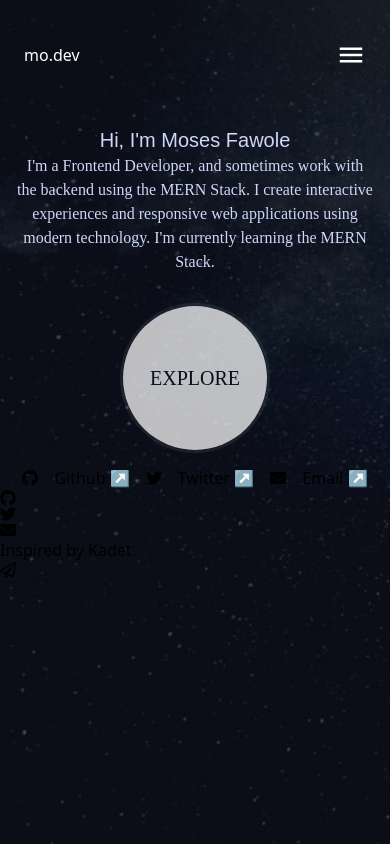
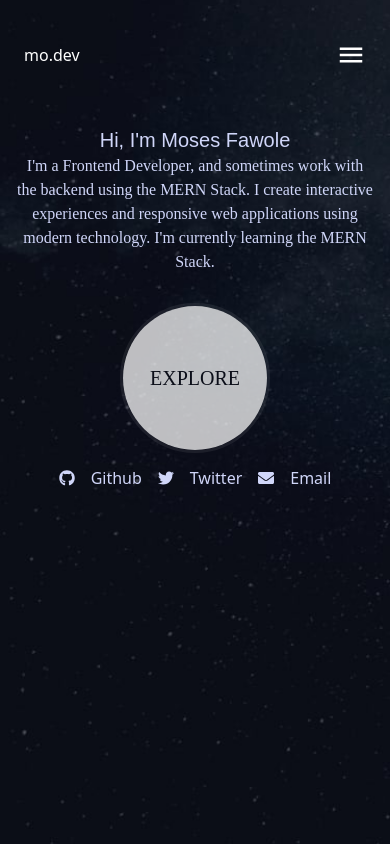
Before and after one commit to mosesfawole/portfolio, a React (Create React App) app: page / in a window 390 px wide. Built offline with nearby package versions, Linux system fonts and the light colour scheme.

Commit message:
initial hero

```diff
--- a/src/components/Footer.jsx
+++ b/src/components/Footer.jsx
@@ -8,14 +8,14 @@ const Footer = () => {
   return (
     <>
       <div className="flex items-center  justify-center">
-        <div className="flex items-center  gap-4 ">
+        <div className="flex items-center text-[#D0D6F9] hover:text-white  gap-4 ">
           <a
             rel="noreferrer"
             href="https://github.com/mosesfawole"
             target="_blank"
             className="flex items-center gap-4"
           >
-            <FaGithub className="" /> Github ↗
+            <FaGithub className="" /> Github
           </a>
           <a
             rel="noreferrer"
@@ -24,7 +24,7 @@ const Footer = () => {
             noreferrer="true"
             className="flex items-center gap-4"
           >
-            <FaTwitter className="" /> Twitter ↗
+            <FaTwitter className="text-[#D0D6F9] hover:text-white" /> Twitter
           </a>
           <a
             rel="noreferrer"
@@ -33,57 +33,8 @@ const Footer = () => {
             noreferrer="true"
             className=" flex items-center gap-4"
           >
-            <FaEnvelope className="" /> Email ↗
+            <FaEnvelope className="text-[#D0D6F9] hover:text-white" /> Email
           </a>
-        </div>
-      </div>
-
-      {/* mobile view */}
-      <div className="md:hidden">
-        <div className="">
-          <a
-            rel="noreferrer"
-            href="https://github.com/mosesfawole"
-            target="_blank"
-            className=" "
-          >
-            <FaGithub className="" />
-          </a>
-          <a
-            rel="noreferrer"
-            href="https://twitter.com/Pharwolehh"
-            target="_blank"
-            noreferrer="true"
-            className=""
-          >
-            <FaTwitter className="" />
-          </a>
-          <a
-            rel="noreferrer"
-            href="mailto:pharwoleh.dev@gmail.com"
-            target="_blank"
-            noreferrer="true"
-            className=" "
-          >
-            <FaEnvelope className="" />
-          </a>
-        </div>
-        <div className=" ">
-          <p className="">
-            Inspired by{" "}
-            <a
-              rel="noreferrer"
-              className=""
-              href="https://kadet.dev/"
-              target="_blank"
-            >
-              Kadet{""}
-              <span className="">
-                {" "}
-                <FaRegPaperPlane />
-              </span>
-            </a>
-          </p>
         </div>
       </div>
     </>
--- a/src/components/Header.jsx
+++ b/src/components/Header.jsx
@@ -59,7 +59,9 @@ const Header = () => {
 
       {/* Mobile menu  */}
       <div className="md:hidden text-white flex px-6 items-center">
-        <div className="logo md:hidden flex  flex-1">mo.dev</div>
+        <div className="logo md:hidden flex  flex-1">
+          <Link to={"/home"}>mo.dev</Link>
+        </div>
 
         <div className="">
           <MdMenu
--- a/src/components/HeroText.jsx
+++ b/src/components/HeroText.jsx
@@ -20,12 +20,12 @@ const HeroText = () => {
   };
 
   return (
-    <div className="flex md:flex-row flex-col gap-8 justify-around  items-center p-4">
+    <div className="flex md:flex-row flex-col gap-8   items-center p-4">
       <div className="">
         {/* <div className="">
           <img loading="lazy" src={Avi} alt="" className=" rounded-xl" />
         </div> */}
-        <div className="text-center">
+        <div className="text-center md:text-left ">
           <h1 className="text-xl font-barlow  md:text-4xl text-[#D0D6F9]">
             Hi, I'm Moses Fawole
           </h1>
```
